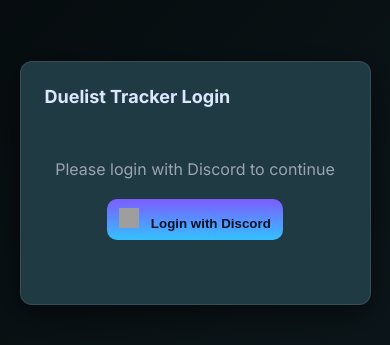
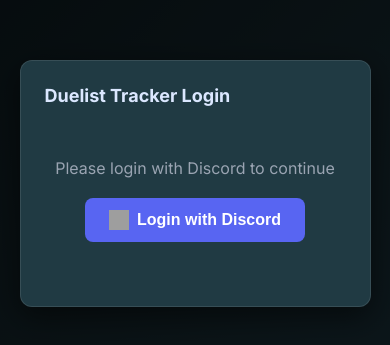
Before and after one commit to abdulrahmanxdark0307-debug/md, a website: page Public/index.html in a window 390 px wide. Shown: the part 239-584 px from the top of the page. Drawn offline with nearby package versions, Linux system fonts and the light colour scheme; grey boxes are pictures that could not be loaded.

Commit message:
Update styles.css

```diff
--- a/Public/styles.css
+++ b/Public/styles.css
@@ -217,4 +217,30 @@
 }
 @media (max-width:600px){
   .best-decks-container{grid-template-columns:1fr}
+
+  .discord-btn {
+  background: #5865F2;
+  color: white;
+  border: none;
+  padding: 12px 24px;
+  border-radius: 8px;
+  font-weight: 600;
+  cursor: pointer;
+  display: inline-flex;
+  align-items: center;
+  transition: all var(--transition);
+  font-size: 16px;
 }
+
+.discord-btn:hover {
+  background: #4752C4;
+  transform: translateY(-2px);
+  box-shadow: 0 4px 12px rgba(88, 101, 242, 0.3);
+}
+
+.discord-btn img {
+  width: 20px;
+  height: 20px;
+  margin-right: 8px;
+}
+}
```
